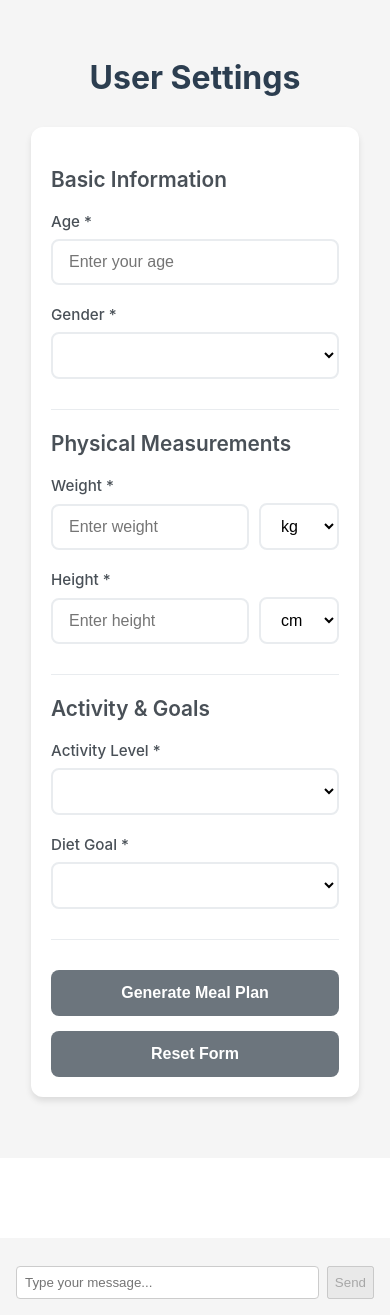
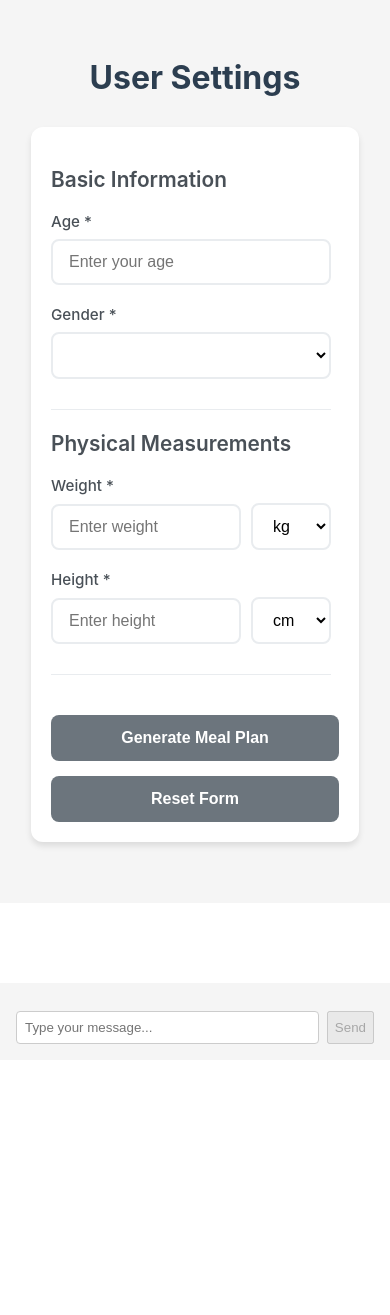
Before and after one commit to njanssen66/dietgen, an Angular app in the folder frontend/: page / in a window 390 px wide. After the commit the page ends 1060 px from the top, so only its background shows below. Built offline with nearby package versions, Linux system fonts and the light colour scheme.

Commit message:
favourite foods, dislike foods, additional info, system prompt improvement

```diff
--- a/frontend/src/app/components/chat/chat.component.ts
+++ b/frontend/src/app/components/chat/chat.component.ts
@@ -46,9 +46,10 @@
 
     this.chatService.sendChatMessage(userMessage, existingMeals).subscribe({
       next: (data) => {
+        console.log(data);
         let botReply = 'Okay!';
-        if (data && data.meals && data.meals.meal && data.meals.meal.name) {
-          botReply = `Meal updated: ${data.meals.meal.name}`;
+        if (data && data.name) {
+          botReply = `Meal updated: ${data.name}`;
         } else if (data && data.message) {
           botReply = data.message;
         }
--- a/frontend/src/app/components/user-settings/user-settings.component.css
+++ b/frontend/src/app/components/user-settings/user-settings.component.css
@@ -18,6 +18,17 @@
   padding: 30px;
   box-shadow: 0 4px 6px rgba(0, 0, 0, 0.1);
   margin-bottom: 30px;
+  max-height: 80vh;
+  overflow: hidden;
+  display: flex;
+  flex-direction: column;
+}
+
+.scrollable-form-content {
+  overflow-y: auto;
+  flex: 1 1 auto;
+  max-height: 70vh;
+  padding-right: 8px;
 }
 
 .form-section {
@@ -302,6 +313,7 @@
 
   .user-settings-form {
     padding: 20px;
+    max-height: 80vh;
   }
 
   .form-actions {
@@ -328,4 +340,8 @@
     flex-direction: column;
     gap: 5px;
   }
+
+  .scrollable-form-content {
+    max-height: 65vh;
+  }
 }
--- a/frontend/src/app/components/user-settings/user-settings.component.html
+++ b/frontend/src/app/components/user-settings/user-settings.component.html
@@ -2,6 +2,7 @@
   <h2>User Settings</h2>
 
   <form [formGroup]="userForm()" (ngSubmit)="onSubmit()" class="user-settings-form">
+    <div class="scrollable-form-content">
       <div class="form-section">
         <h3>Basic Information</h3>
 
@@ -155,6 +156,31 @@
         </div>
       </div>
 
+      <div class="form-section">
+        <h3>Favourite Foods</h3>
+        <div class="form-group">
+          <label for="favouriteFoods">List your favourite foods</label>
+          <textarea id="favouriteFoods" formControlName="favouriteFoods" rows="2" placeholder="e.g. Chicken, Broccoli, Rice"></textarea>
+        </div>
+      </div>
+
+      <div class="form-section">
+        <h3>Disliked Foods</h3>
+        <div class="form-group">
+          <label for="dislikedFoods">List foods you dislike</label>
+          <textarea id="dislikedFoods" formControlName="dislikedFoods" rows="2" placeholder="e.g. Fish, Peas, Mushrooms"></textarea>
+        </div>
+      </div>
+
+      <div class="form-section">
+        <h3>Additional Info</h3>
+        <div class="form-group">
+          <label for="additionalInfo">Anything else we should know?</label>
+          <textarea id="additionalInfo" formControlName="additionalInfo" rows="2" placeholder="e.g. Allergies, preferences, etc."></textarea>
+        </div>
+      </div>
+    </div>
+
     <!-- Error Message -->
     @if (errorMessage()) {
       <div class="error-banner">
--- a/frontend/src/app/components/user-settings/user-settings.component.ts
+++ b/frontend/src/app/components/user-settings/user-settings.component.ts
@@ -27,7 +27,10 @@
     height: [null, [Validators.required, Validators.min(100), Validators.max(250)]],
     heightUnit: ['cm'],
     activity: [null, Validators.required],
-    goal: [null, Validators.required]
+    goal: [null, Validators.required],
+    favouriteFoods: [''],
+    dislikedFoods: [''],
+    additionalInfo: ['']
   }));
 
   isLoading = signal(false);
@@ -47,8 +50,10 @@
   ];
 
   // Use computed for derived state
+  private activityValue = signal<string | null>(null);
+
   activityDescription = computed(() => {
-    const activity = this.userForm().get('activity')?.value;
+    const activity = this.activityValue();
     return typeof activity === 'string' ? this.activityDescriptions[activity] || '' : '';
   });
 
@@ -57,6 +62,17 @@
     this.userSettingsService.userSettings$.subscribe(userSettings => {
       if (userSettings) {
         this.userForm().patchValue(userSettings);
+      }
+    });
+
+    // Keep activityValue in sync with form
+    effect(() => {
+      const activityControl = this.userForm().get('activity');
+      if (activityControl) {
+        this.activityValue.set(activityControl.value);
+        activityControl.valueChanges.subscribe((val: string) => {
+          this.activityValue.set(val);
+        });
       }
     });
 
@@ -87,7 +103,10 @@
         height: Number(raw.height),
         heightUnit: raw.heightUnit,
         activity: raw.activity,
-        goal: raw.goal
+        goal: raw.goal,
+        favouriteFoods: raw.favouriteFoods,
+        dislikedFoods: raw.dislikedFoods,
+        additionalInfo: raw.additionalInfo
       };
 
       this.mealGenerationService.generateMealPlan(userSettings).forEach(meal => {
@@ -111,7 +130,10 @@
   resetForm() {
     this.userForm().reset({
       weightUnit: 'kg',
-      heightUnit: 'cm'
+      heightUnit: 'cm',
+      favouriteFoods: '',
+      dislikedFoods: '',
+      additionalInfo: ''
     });
     this.errorMessage.set('');
     this.userSettingsService.clearUserSettings();
--- a/frontend/src/app/data/interfaces/user-settings.ts
+++ b/frontend/src/app/data/interfaces/user-settings.ts
@@ -7,4 +7,7 @@
     heightUnit: 'cm' | 'in';
     activity: 'Sedentary' | 'Moderate' | 'Active';
     goal: 'lose weight' | 'maintain weight' | 'gain weight' | 'build muscle';
+    favouriteFoods: string;
+    dislikedFoods: string;
+    additionalInfo: string;
 }
```
Also changed, not shown: 1 other file (tests, documents, lock files or other folders). Lines whose indentation alone changed are shown as unchanged.
